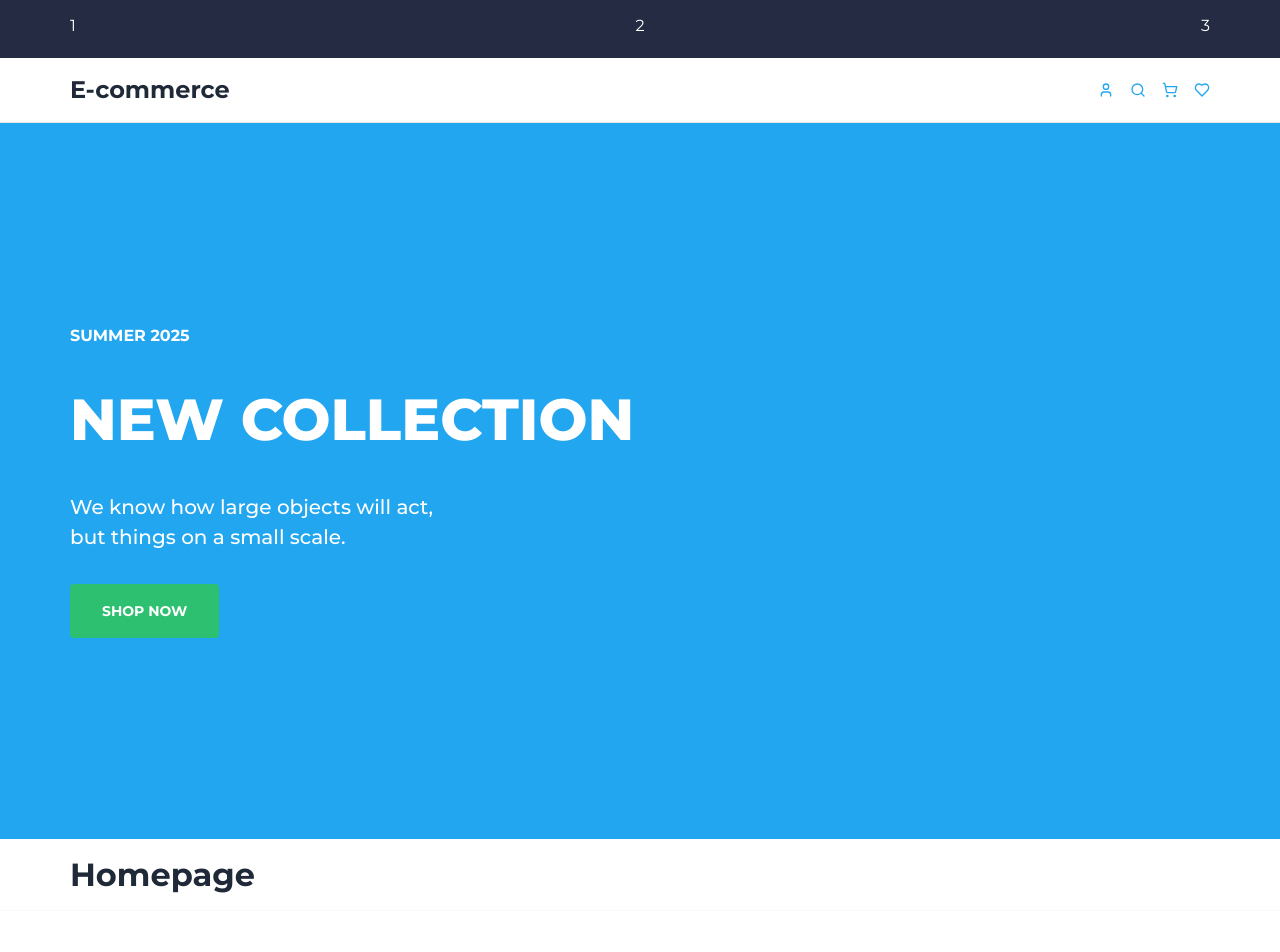
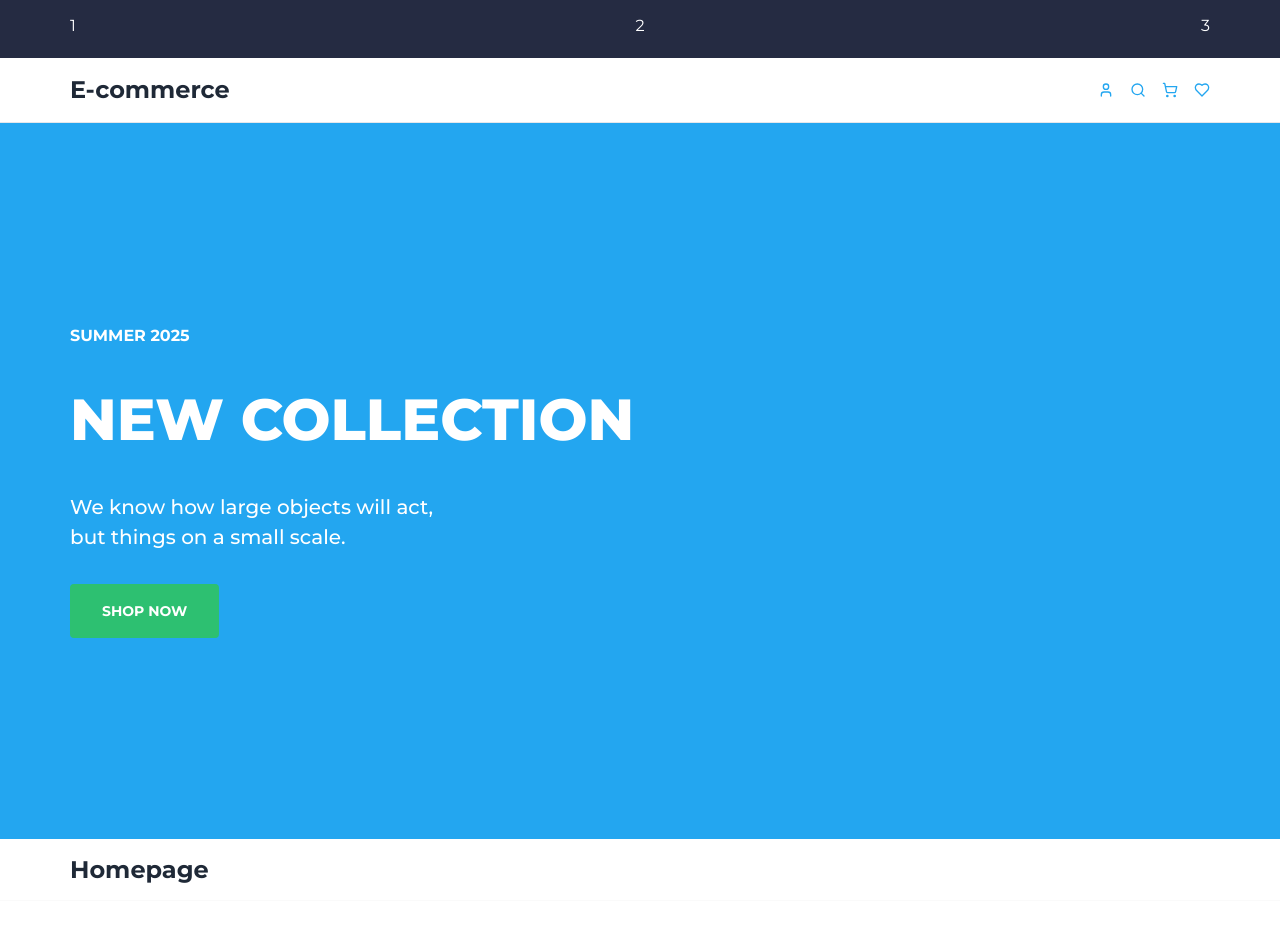
Before and after one commit to IgnacioFleming/react-mentoring-ecommerce-ifleming, a React (Vite) app: page / in a window 1280 px wide. Shown: the top 952 px of the page. Built offline with nearby package versions, Linux system fonts and the light colour scheme.

Commit message:
chore: update heading in Homepage

```diff
--- a/src/pages/Homepage/Homepage.tsx
+++ b/src/pages/Homepage/Homepage.tsx
@@ -5,7 +5,7 @@ export const Homepage = () => (
   <>
     <Hero />
     <Container>
-      <h1>Homepage</h1>
+      <h2>Homepage</h2>
     </Container>
   </>
 );
```
